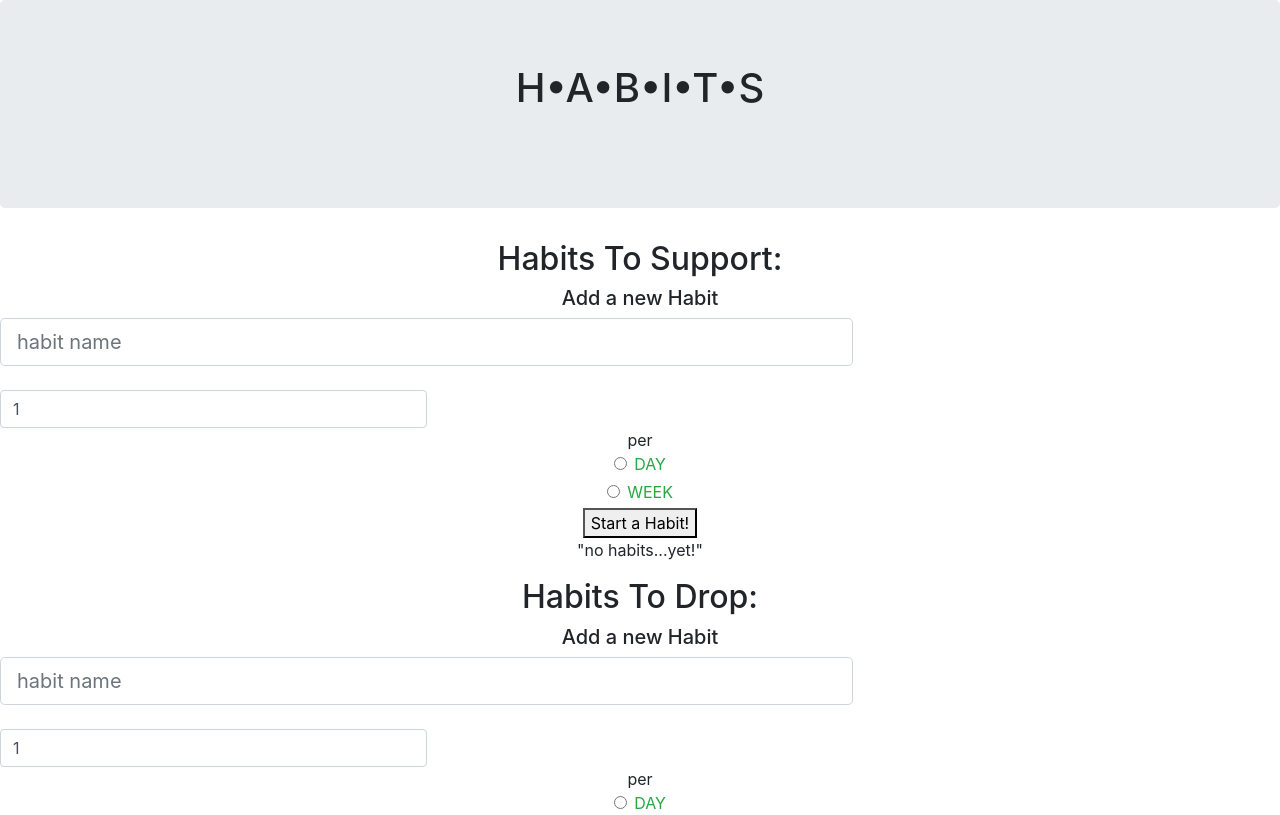
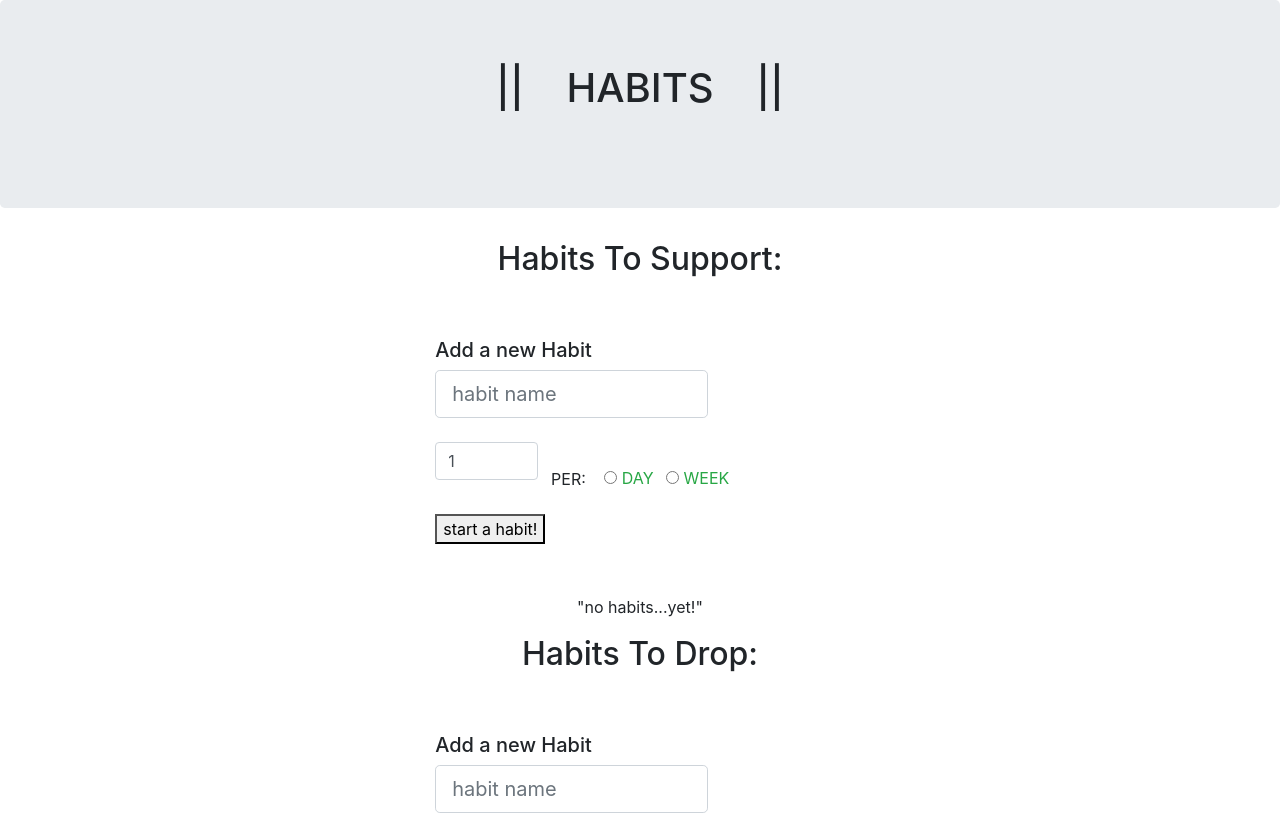
Before and after one commit to paaaarv/habits, a React (Create React App) app: page / in a window 1280 px wide. Shown: the top 815 px of the page. Built offline with nearby package versions, Linux system fonts and the light colour scheme.

Commit message:
formatted form with css

```diff
--- a/src/components/HabitForm.js
+++ b/src/components/HabitForm.js
@@ -26,7 +26,6 @@ class HabitForm extends React.Component{
 
 
   handleChange = (event) => {
-
     this.setState({
       [event.target.name]: event.target.value.toUpperCase()
     })
@@ -47,7 +46,7 @@ class HabitForm extends React.Component{
   }
   render(){
     return(
-      <div >
+      <div className='habitForm'>
       <h5> Add a new Habit </h5>
       <Form onSubmit = {this.handleSubmit}>
 
@@ -55,15 +54,13 @@ class HabitForm extends React.Component{
             <Form.Control className="col-8"size="lg" placeholder="habit name" id="name" name="name" type="text" value={this.state.name} onChange = {this.handleChange}/>
             <br/>
 
-            <Form.Control className="col-4" size="md" id="frequency" name="frequency" type="number" value= {this.state.frequency} onChange = {this.handleChange}/>
-             per
-
-
-              <Form.Check isValid type="radio" name="dayOrWeek" id="day" label="DAY"/>
-              <Form.Check isValid type="radio" name="dayOrWeek" id="week" label="WEEK"/>
-
-
-          <button type="submit">Start a Habit! </button>
+            <Form.Control style={{float:'left'}} className="col-3" size="md" id="frequency" name="frequency"  type="number" value= {this.state.frequency} onChange = {this.handleChange}/>
+             <br/> &nbsp; &nbsp;PER: &nbsp; &nbsp;<Form.Check inline isValid type="radio" name="dayOrWeek" value="day" id="day" label="DAY" onChange={this.handleChange}/>
+              <Form.Check inline isValid type="radio" name="dayOrWeek" value="week" id="week" label="WEEK" onChange={this.handleChange}/>
+              <br/><br/>
+          <div >
+          <button type="submit">start a habit! </button>
+          </div>
         </Form>
         </div>
 
--- a/src/components/Heading.js
+++ b/src/components/Heading.js
@@ -9,7 +9,7 @@ export default class Heading extends React.Component{
 
         <Jumbotron>
           <Container>
-            <h1> H•A•B•I•T•S </h1><br/>
+            <h1> || &nbsp;&nbsp;&nbsp;HABITS &nbsp;&nbsp;&nbsp;|| </h1><br/>
           </Container>
         </Jumbotron>
 
--- a/src/index.css
+++ b/src/index.css
@@ -12,3 +12,13 @@ code {
   font-family: source-code-pro, Menlo, Monaco, Consolas, "Courier New",
     monospace;
 }
+
+.habitForm{
+
+  border-style: hidden;
+  margin: auto;
+  width: 40%;
+  text-align:left;
+  padding: 4%;
+  display: block;
+}
```
